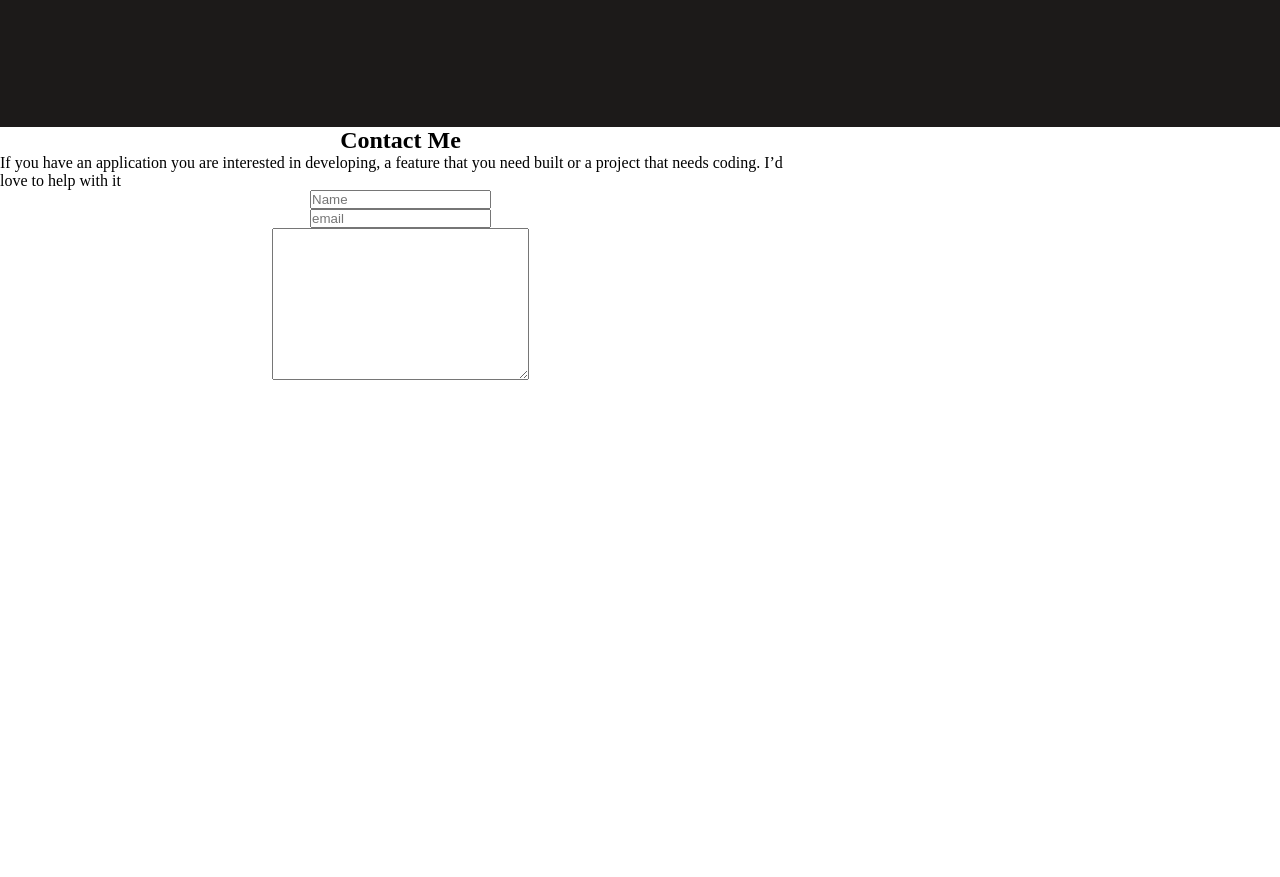
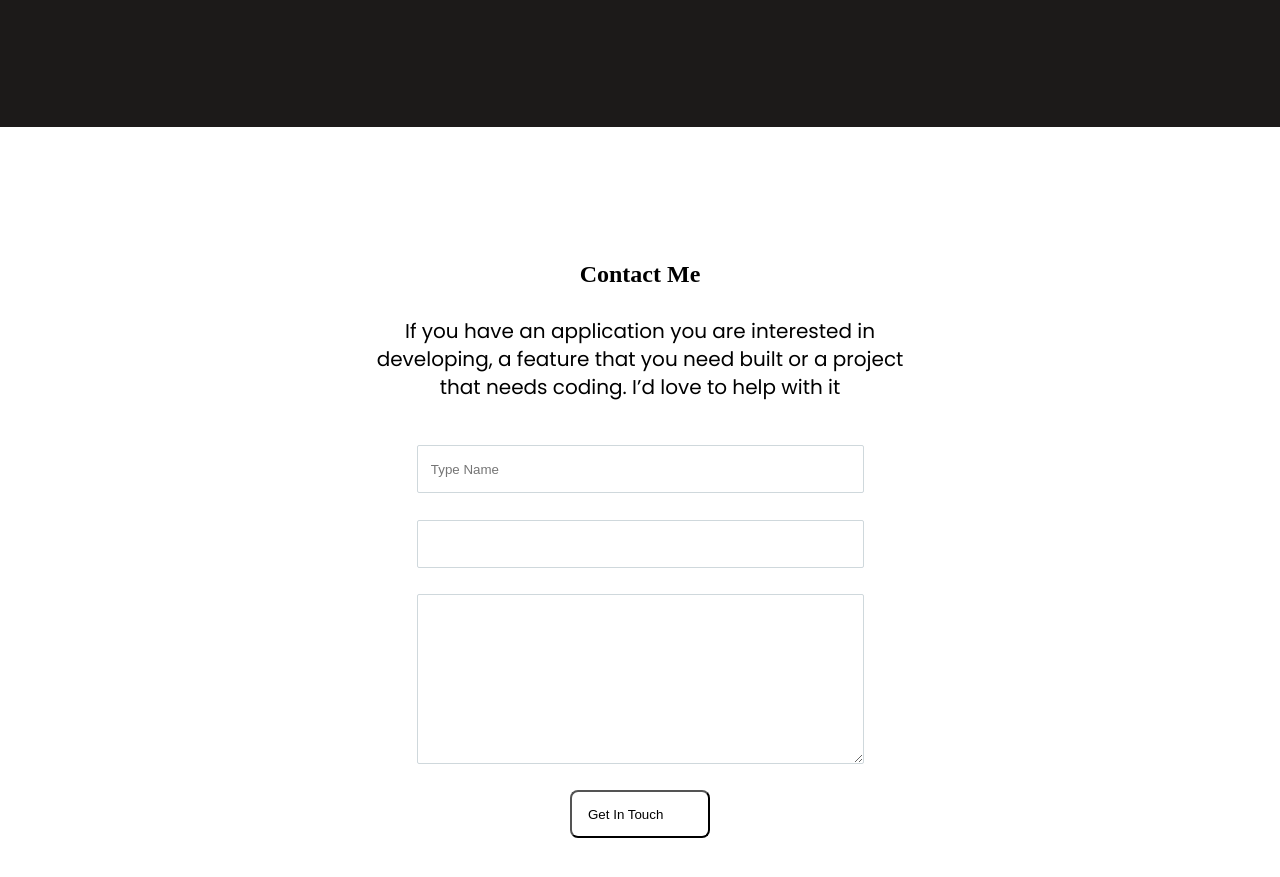
Before and after one commit to oloomoses/cr_contact_form, a plain HTML site: page index.html in a window 1280 px wide. Shown: the part 6580-7457 px from the top of the page. Drawn offline with Linux system fonts and the light colour scheme.

Commit message:
Add styling for the form

```diff
--- a/css/footer.css
+++ b/css/footer.css
@@ -1,5 +1,6 @@
 footer {
   height: 846px;
+  position: relative;
   /* text-align: center; */
 }
 
@@ -7,11 +8,77 @@ footer {
   display: flex;
   flex-direction: column;
   align-items: center;
-  padding: 0px;
-
-  /* position: absolute; */
+  position: absolute;
   width: 801px;
   height: 577px;
-  left: 320px;
-  top: 4421px;
+  margin: auto;
+  left: 0;
+  top: 0;
+  right: 0;
+  bottom: 0;
 }
+
+.contact-me-text {
+  position: static;
+  width: 569px;
+  height: 102px;
+  left: 116px;
+  top: 68px;
+
+  font-family: Poppins;
+  font-style: normal;
+  font-weight: normal;
+  font-size: 20px;
+  line-height: 28px;
+  text-align: center;
+}
+
+.contact-h2 {
+  position: static;
+  width: 801px;
+  height: 56px;
+  left: 0px;
+  top: 0px;
+  text-align: center;
+}
+
+input {
+  height: 48px;
+  width: 447px;
+  background: #FFFFFF;
+  border: 1px solid #CFD8DC;
+  border-radius: 2px;
+  margin-top: 2em;
+  padding: 1em;
+}
+
+textarea {
+  height: 170px;
+  width: 447px;
+  background: #FFFFFF;
+  border: 1px solid #CFD8DC;
+  border-radius: 2px;
+  margin-top: 2em;
+  padding: 1em;
+}
+
+.submit {
+  display: flex;
+  flex-direction: row;
+  align-items: center;
+  padding: 12px 16px;
+  margin-top: 2em;
+
+  position: static;
+  width: 140px;
+  height: 48px;
+  left: 153.5px;
+  top: 347px;
+  background: #FFFFFF;
+  border-radius: 8px;
+  text-align: center;
+}
+
+/* .form-fields {
+  margin-top: 5px;
+} */
--- a/index.html
+++ b/index.html
@@ -292,17 +292,19 @@
       </div>
     </main>
     <footer>
-      <form class="f-box-wrapper">
-        <h2>Contact Me</h2>
-        <p>
+      <form action="https://formspree.io/f/mgernvdd" method="POST" class="f-box-wrapper">
+        <h2 class="contact-h2">Contact Me</h2>
+        <p class="contact-me-text">
           If you have an application you are interested in developing,
           a feature that you need built or a project that needs coding.
           I’d love to help with it
         </p>
 
-        <input type="text" placeholder="Name">
-        <input type="email" placeholder="email">
-        <textarea name="" id="" cols="30" rows="10"></textarea>
+          <input type="text" name="name" placeholder="Type Name" required />
+          <input type="email" name="_replyto"/>
+          <textarea name="message"></textarea>
+
+          <button type="submit" class="submit">Get In Touch</button>
       </form>
     </footer>
     <script
```
